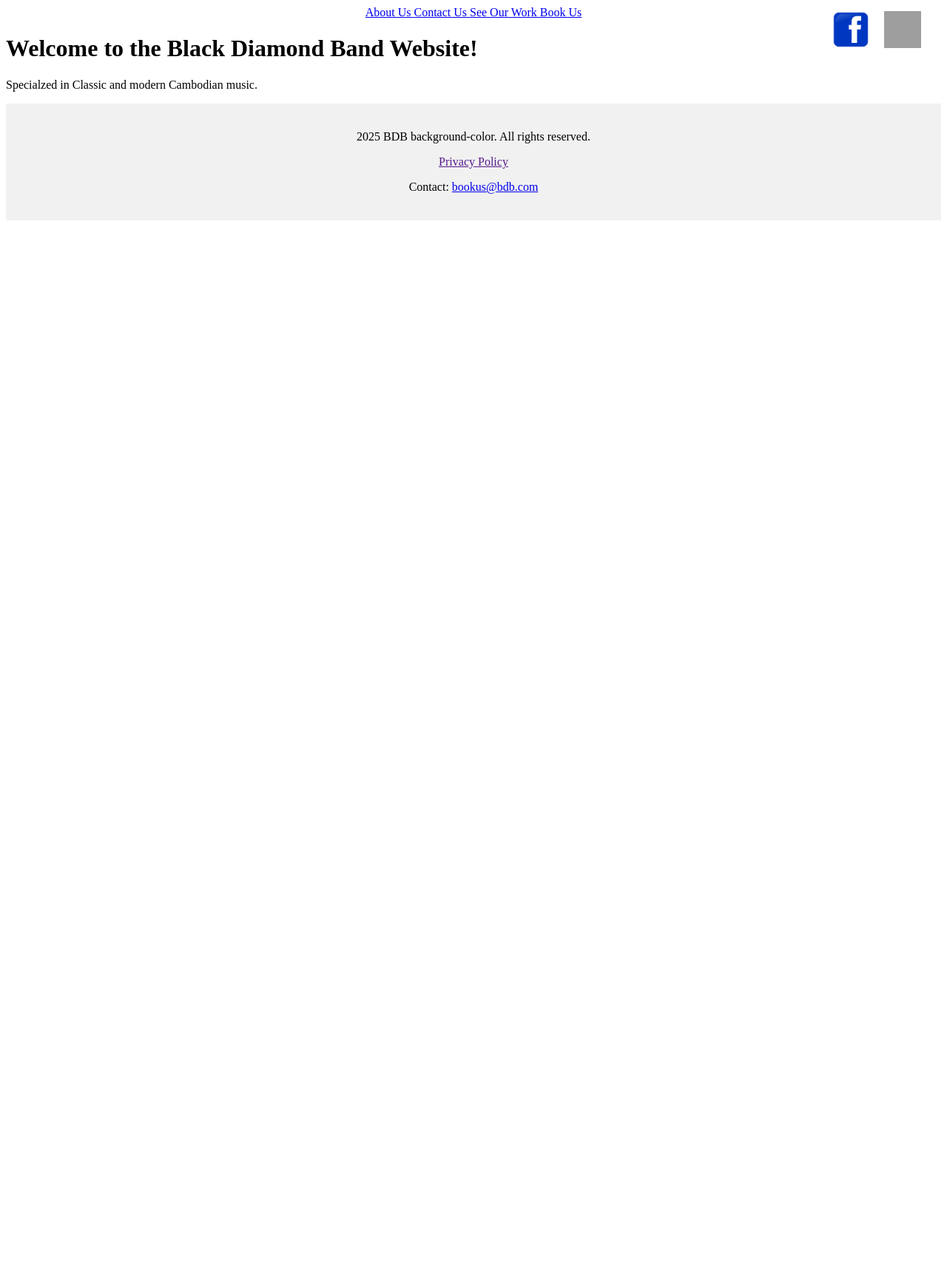
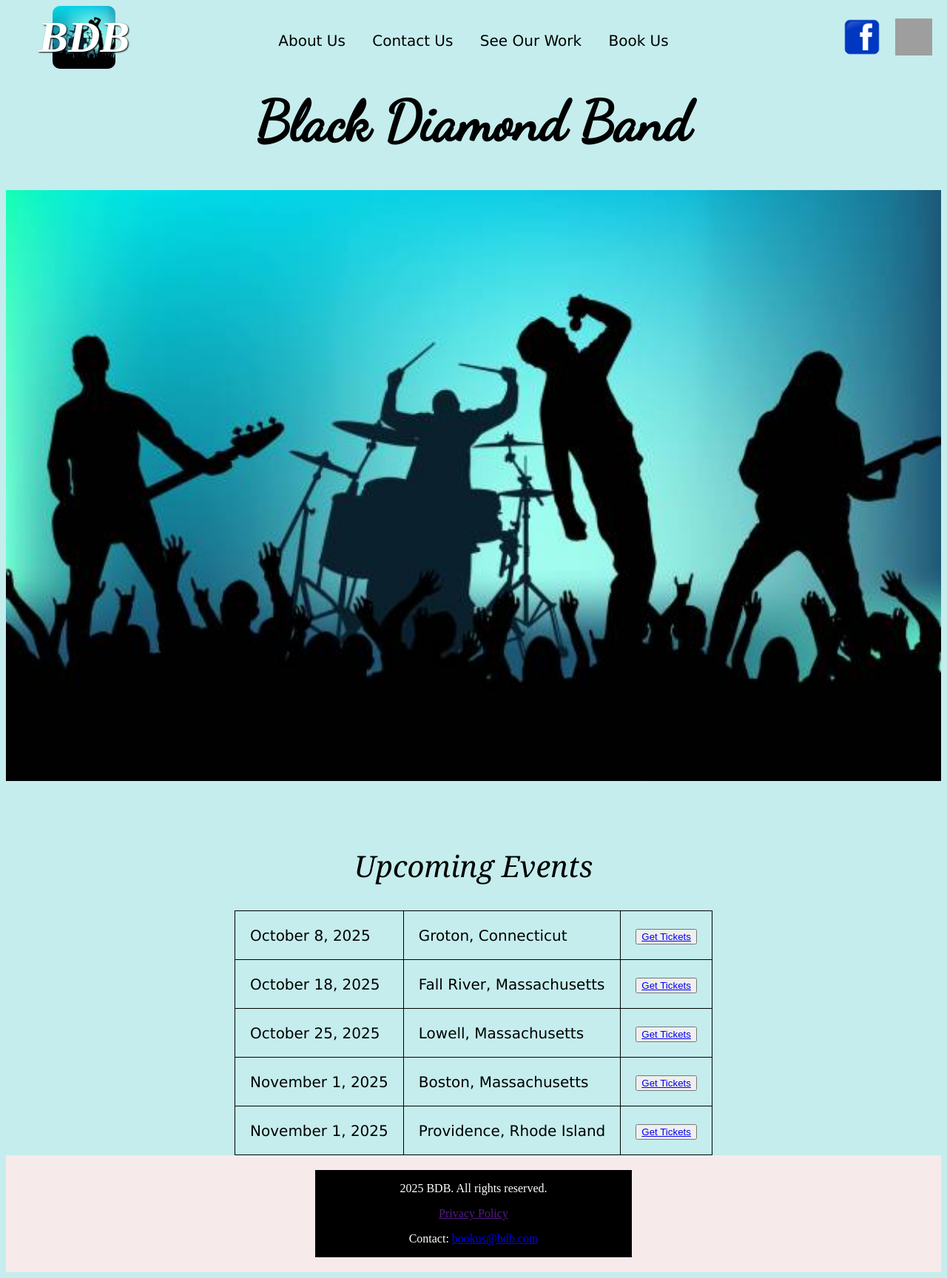
Before and after one commit to vattanaeang/TuftsCS120, a PHP site: page /Project1/default.html in a window 1280 px wide. Shown: the whole page at 74% size. Before the commit the page ends 298 px from the top, so only its background shows below. Run offline with PHP 8.4, Linux system fonts and the light colour scheme; grey boxes are pictures that could not be loaded.

Commit message:
need to work with mobile. then all set

```diff
--- a/Project1/default.html
+++ b/Project1/default.html
@@ -3,18 +3,17 @@
 <head>
     <link rel="stylesheet" href="../styleSheets/defaultStyleSheets.css">
     <meta name="viewport" content="width=device-width, initial-scale=1.0">
+    <link href="https://fonts.googleapis.com/css2?family=Dancing+Script&display=swap" rel="stylesheet">
     <meta charset="utf-8">
     <title>Black Diamond Band</title>
 </head>
 
 <body>
-    <div class="social-media">
-        <a href="https://www.facebook.com" target="_blank">
-            <img src="../pictures/FacebookIcon.jpeg" alt="Facebook" width="50" height="50"></a>
-        <a href="https://www.x.com" target="_blank">
-            <img src="../pictures/XIcon.jpeg" alt="X" width="50" height="50"></a>
+    <div class="icon">
+        <h3>BDB</h3>
     </div>
-    <div class="links" style="text-align: center;">
+
+    <div class="links">
         <a href="aboutUs.html" target="_blank">
             About Us
         </a>
@@ -28,12 +27,70 @@
             Book Us
         </a>
     </div>
-    <h1>Welcome to the Black Diamond Band Website!</h1>
-    <p>Specialzed in Classic and modern Cambodian music.</p>
 
-    <footer>
-        <div style="text-align: center; padding: 20px; background-color: #f1f1f1;">
-            <p>2025 BDB background-color. All rights reserved.</p>
+    <div class="social-media">
+        <a href="https://www.facebook.com" target="_blank">
+            <img src="../pictures/FacebookIcon.jpeg" alt="Facebook"></a>
+        <a href="https://www.x.com" target="_blank">
+            <img src="../pictures/XIcon.jpeg" alt="X"></a>
+    </div>
+
+    <h1 style="text-align: center; padding-top: 35px; font-size: 75px; font-family: 'Dancing Script', cursive;">Black Diamond Band</h1>
+
+    <img src="../pictures/bdb.jpeg" alt="Band Picture" style="width:100%; height:auto; padding-bottom: 50px; padding-top: 15%;">
+
+    <h2>Upcoming Events</h2>
+    <table>
+        <tr>
+            <td>October 8, 2025</td>
+            <td>Groton, Connecticut</td>
+            <td>
+                <button>
+                    <a href="contactUs.html" target="_blank">Get Tickets</a>
+                </button>
+            </td>
+        </tr>
+        <tr>
+            <td>October 18, 2025</td>
+            <td>Fall River, Massachusetts</td>
+            <td>
+                <button>
+                    <a href="contactUs.html" target="_blank">Get Tickets</a>
+                </button>
+            </td>
+        </tr>
+        <tr>
+            <td>October 25, 2025</td>
+            <td>Lowell, Massachusetts</td>
+            <td>
+                <button>
+                    <a href="contactUs.html" target="_blank">Get Tickets</a>
+                </button>
+            </td>
+        </tr>
+        <tr>
+            <td>November 1, 2025</td>
+            <td>Boston, Massachusetts</td>
+            <td>
+                <button>
+                    <a href="contactUs.html" target="_blank">Get Tickets</a>
+                </button>
+            </td>
+        </tr>
+        <tr>
+            <td>November 1, 2025</td>
+            <td>Providence, Rhode Island</td>
+            <td>
+                <button>
+                    <a href="contactUs.html" target="_blank">Get Tickets</a>
+                </button>
+            </td>
+        </tr>
+    </table>
+
+    <footer style="text-align: center; padding: 20px; background-color: #f7eaea;">
+        <div style="background-color:black; color:white; display: inline-block; width: 35%;">
+            <p>2025 BDB. All rights reserved.</p>
             <nav>
                 <a href="">Privacy Policy</a>
             </nav>
--- a/styleSheets/defaultStyleSheets.css
+++ b/styleSheets/defaultStyleSheets.css
@@ -1,8 +1,162 @@
-.social-media {
-    position:fixed;
-    top: 15px;
-    right:35px;
-    gap:20px;
-    display:flex;
+body
+{
+background-color: rgb(197, 237, 237);}
+
+.icon {
+    background-image: url('../pictures/bdb.jpeg');
+    background-size: cover;
+    background-position: center;
+    width: 85px;
+    height: 85px;
+    display: flex;
+    align-items: center;
+    justify-content: center;
+    color: white;
+    text-shadow: 1px 1px 2px black;
+    border-radius: 10px;
+    margin-left: 5%;
 
 }
+.social-media {
+    position: fixed;
+    top: 25px;
+    right: 20px;
+    display: flex;
+    gap: 20px;
+}
+
+.social-media a img {
+    width: 50px;
+    height: 50px;
+}
+
+.links {
+    justify-content: center;
+    text-align: center;
+    width: 85%;
+    margin-left: auto;
+    margin-right: auto;
+    margin-top: -50px;
+    font-family: Verdana, Geneva, Tahoma, sans-serif;
+    font-size: 20px;
+    padding: auto;
+
+}
+
+.links a {
+    margin: 0 15px;
+    text-decoration: none;
+    color: black;
+}
+
+h1 {
+    position: fixed;
+    top: 35px;
+    left: 50%;
+    transform: translateX(-50%);
+    font-size: 75px;
+    font-family: 'Dancing Script', cursive;
+    text-align: center;
+    z-index: 1000;
+    padding-top: 5px;
+    padding-bottom: 35px;
+    margin-bottom: 0;
+}
+
+h2 {
+    text-align: center;
+    font-size: 40px;
+    font-weight: 400;
+    font-style: italic;
+    font-family: Cambria, Cochin, Georgia, Times, 'Times New Roman', serif;
+
+}
+
+h3 {
+    text-align: center;
+    font-size: 60px;
+    font-weight: bold;
+    font-style: italic;
+}
+
+
+table,
+th,
+td {
+    border: 1px solid black;
+    border-spacing: 0 15px;
+    border-collapse: collapse;
+    font-family: Verdana, Geneva, Tahoma, sans-serif;
+    font-size: 20px;
+    margin-left: auto;
+    margin-right: auto;
+    padding: 20px;
+}
+
+.samplePictures {
+    display: flex;
+    flex-direction:row;
+    align-items: center;
+    gap: 10px;
+    margin-top: 20px;
+    width: 100%;
+}
+
+
+@media only screen and (max-width: 431px) {
+
+    body, html {
+        padding-right: 5%;
+        padding-left: 5%;
+        background-color: lightblue;
+
+    }
+    .icon {
+
+        width:90%;
+        justify-content: center;
+        border-radius: 5px;
+        padding: 5px;
+
+}
+
+    .links {
+    justify-content: center;
+    text-align: center;
+    width: 100%;
+    margin:0 auto;
+    font-family: Verdana, Geneva, Tahoma, sans-serif;
+    font-size: 15px;
+    padding: 10px 0;
+        box-sizing: border-box;
+
+}
+.social-media {
+    position: fixed;
+    top:auto;
+    right: auto;
+    left: auto
+    display: flex;
+    gap: 5px;
+}
+
+.social-media a img {
+    width: 15px;
+    height: 15px;
+}
+.icon {
+    background-image: url('../pictures/bdb.jpeg');
+    background-size: cover;
+    background-position: center;
+    width: 85px;
+    height: 85px;
+    display: flex;
+    align-items: center;
+    justify-content: center;
+    color: white;
+    text-shadow: 1px 1px 2px black;
+    border-radius: 10px;
+    margin-left: 5%;
+    margin-top: auto;
+
+}
```
Also changed, not shown: Project1/AboutUs.html (+71 -4 lines), Project1/bookUs.html (+5 -5 lines), Project1/contactUs.html (+4 -4 lines), Project1/seeOurWork.html (+37 -4 lines), pictures/aboutUsPic1.jpeg (added), pictures/aboutUsPic2.jpeg (added), pictures/aboutUsPic3.jpeg (added), pictures/bdb.jpeg (added), styleSheets/portfolioStyle.css (line endings or trailing spaces), 1 other file.
